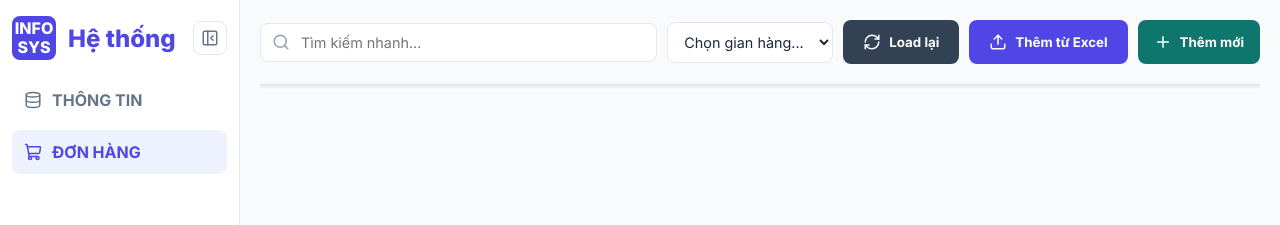
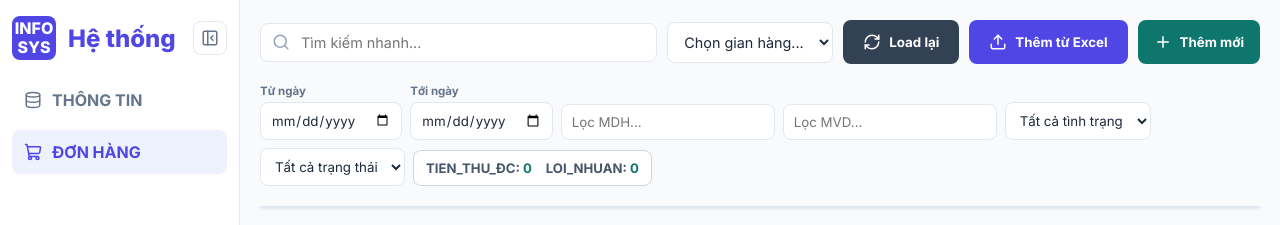
Before and after one commit to Quangh161t25/tony, a plain HTML site: page index.html in a window 1280 px wide. Both pictures are taken after a click on the element "ĐƠN HÀNG". Shown: the top 225 px of the page. Drawn offline with nearby package versions, Linux system fonts and the light colour scheme.

Commit message:
Add files via upload

```diff
--- a/app.js
+++ b/app.js
@@ -92,6 +92,7 @@ async function switchTab(tabName) {
     const addBtn = document.getElementById('addBtn');
     const truongFilter = document.getElementById('truongFilter');
     const storeFilter = document.getElementById('storeFilter');
+    const orderFilters = document.getElementById('orderFilters');
     const isThongTinModule = currentTab === 'THONG_TIN';
     const isDonHangModule = currentTab === 'DON_HANG';
     if (uploadBtn) {
@@ -106,6 +107,9 @@ async function switchTab(tabName) {
     }
     if (storeFilter) {
         storeFilter.style.display = isDonHangModule ? 'block' : 'none';
+    }
+    if (orderFilters) {
+        orderFilters.style.display = isDonHangModule ? 'flex' : 'none';
     }
     document.getElementById('searchInput').value = '';
     resetFilters();
@@ -144,6 +148,10 @@ async function fetchData() {
             return arr;
         });
         filteredData = currentTab === 'DON_HANG' ? getDonHangSummaryRows() : [...allData];
+        if (currentTab === 'DON_HANG') {
+            filteredData.sort((a, b) => parseDonHangDateTime(b[DON_HANG_INDEX.ngay_h]) - parseDonHangDateTime(a[DON_HANG_INDEX.ngay_h]));
+            updateDonHangSummary();
+        }
         populateFilters();
         renderHeaders();
         renderTable();
@@ -283,7 +291,7 @@ function populateFilters() {
 }
 
 function resetFilters() {
-    ['truongFilter', 'storeFilter'].forEach(id => {
+    ['truongFilter', 'storeFilter', 'orderDateFrom', 'orderDateTo', 'orderMdhFilter', 'orderMvdFilter', 'orderTinhTrangFilter', 'orderTrangThaiFilter'].forEach(id => {
         const el = document.getElementById(id);
         if (el) el.value = '';
     });
@@ -827,6 +835,14 @@ function filterTable() {
     const term = document.getElementById('searchInput').value.toLowerCase();
     const truong = (document.getElementById('truongFilter')?.value || '').toLowerCase();
     const store = (document.getElementById('storeFilter')?.value || '').toLowerCase();
+    const dateFrom = document.getElementById('orderDateFrom')?.value || '';
+    const dateTo = document.getElementById('orderDateTo')?.value || '';
+    const mdh = (document.getElementById('orderMdhFilter')?.value || '').toLowerCase();
+    const mvd = (document.getElementById('orderMvdFilter')?.value || '').toLowerCase();
+    const tinhTrang = (document.getElementById('orderTinhTrangFilter')?.value || '').toLowerCase();
+    const trangThai = (document.getElementById('orderTrangThaiFilter')?.value || '').toLowerCase();
+    const dateFromTime = dateFrom ? new Date(`${dateFrom}T00:00:00`).getTime() : 0;
+    const dateToTime = dateTo ? new Date(`${dateTo}T23:59:59`).getTime() : 0;
     const sourceData = currentTab === 'DON_HANG' ? getDonHangSummaryRows() : allData;
     filteredData = sourceData.filter(row => {
         const matchesSearch = currentTab === 'DON_HANG'
@@ -835,10 +851,31 @@ function filterTable() {
             : row.some(cell => String(cell).toLowerCase().includes(term));
         const matchesTruong = !truong || String(row[1] || '').toLowerCase().includes(truong);
         const matchesStore = currentTab !== 'DON_HANG' || !store || String(row[DON_HANG_INDEX.gian_hang] || '').toLowerCase().includes(store);
-        return matchesSearch && matchesTruong && matchesStore;
+        if (currentTab !== 'DON_HANG') return matchesSearch && matchesTruong && matchesStore;
+        const orderTime = parseDonHangDateTime(row[DON_HANG_INDEX.ngay_h]);
+        const matchesDateFrom = !dateFromTime || orderTime >= dateFromTime;
+        const matchesDateTo = !dateToTime || orderTime <= dateToTime;
+        const matchesMdh = !mdh || String(row[DON_HANG_INDEX.mdh] || '').toLowerCase().includes(mdh);
+        const matchesMvd = !mvd || String(row[DON_HANG_INDEX.mvd] || '').toLowerCase().includes(mvd);
+        const matchesTinhTrang = !tinhTrang || String(row[DON_HANG_INDEX.tinh_trang] || '').toLowerCase() === tinhTrang;
+        const matchesTrangThai = !trangThai || String(row[DON_HANG_INDEX.trang_thai] || '').toLowerCase() === trangThai;
+        return matchesSearch && matchesStore && matchesDateFrom && matchesDateTo && matchesMdh && matchesMvd && matchesTinhTrang && matchesTrangThai;
     });
+    if (currentTab === 'DON_HANG') {
+        filteredData.sort((a, b) => parseDonHangDateTime(b[DON_HANG_INDEX.ngay_h]) - parseDonHangDateTime(a[DON_HANG_INDEX.ngay_h]));
+        updateDonHangSummary();
+    }
     currentPage = 1;
     renderTable();
+}
+
+function updateDonHangSummary() {
+    const receivedTotal = filteredData.reduce((sum, row) => sum + parseMoney(row[DON_HANG_INDEX['tien_thu_đc']]), 0);
+    const profitTotal = filteredData.reduce((sum, row) => sum + parseMoney(row[DON_HANG_INDEX.loi_nhuan]), 0);
+    const receivedEl = document.getElementById('orderReceivedTotal');
+    const profitEl = document.getElementById('orderProfitTotal');
+    if (receivedEl) receivedEl.innerText = formatDisplayNumber(receivedTotal);
+    if (profitEl) profitEl.innerText = formatDisplayNumber(profitTotal);
 }
 
 async function handleFileUpload(event) {
@@ -900,6 +937,14 @@ function getDateOnly(dateTime) {
     return String(dateTime || '').slice(0, 10);
 }
 
+function parseDonHangDateTime(value) {
+    const raw = String(value || '').trim();
+    const match = raw.match(/^(\d{1,2})\/(\d{1,2})\/(\d{4})(?:\s+(\d{1,2}):(\d{2}))?/);
+    if (!match) return 0;
+    const [, day, month, year, hour = '0', minute = '0'] = match;
+    return new Date(Number(year), Number(month) - 1, Number(day), Number(hour), Number(minute)).getTime();
+}
+
 function normalizeOrderStatus(orderStatus, returnStatus) {
     const value = `${orderStatus || ''} ${returnStatus || ''}`.toLocaleUpperCase('vi');
     if (value.includes('HỦY') || value.includes('HUỶ')) return 'HỦY';
@@ -923,7 +968,7 @@ function buildDonHangRows(rows) {
         row[DON_HANG_INDEX.ngay] = getDateOnly(row[DON_HANG_INDEX.ngay_h]);
         row[DON_HANG_INDEX.mdh] = String(getExcelCell(source, 'Mã đơn hàng') || '').trim();
         row[DON_HANG_INDEX.mvd] = String(getExcelCell(source, 'Mã vận đơn') || '').trim();
-        row[DON_HANG_INDEX.tong_tien] = parseMoney(getExcelCell(source, 'Tổng số tiền được người bán trợ giá'));
+        row[DON_HANG_INDEX.tong_tien] = parseMoney(getExcelCell(source, 'Tổng số tiền Người mua thanh toán'));
         row[DON_HANG_INDEX['Phí cố định']] = parseMoney(getExcelCell(source, 'Phí cố định'));
         row[DON_HANG_INDEX['Phí Dịch Vụ']] = parseMoney(getExcelCell(source, 'Phí Dịch Vụ'));
         row[DON_HANG_INDEX['Phí xử lý giao dịch']] = parseMoney(getExcelCell(source, 'Phí xử lý giao dịch'));
--- a/index.html
+++ b/index.html
@@ -75,6 +75,27 @@
                     </button>
                     <input type="file" id="fileInput" hidden multiple accept=".xlsx, .xls, .csv" onchange="handleFileUpload(event)">
                 </div>
+                <div id="orderFilters" class="order-filters">
+                    <label><span>Từ ngày</span><input id="orderDateFrom" type="date" onchange="filterTable()"></label>
+                    <label><span>Tới ngày</span><input id="orderDateTo" type="date" onchange="filterTable()"></label>
+                    <input id="orderMdhFilter" type="text" placeholder="Lọc MDH..." oninput="filterTable()">
+                    <input id="orderMvdFilter" type="text" placeholder="Lọc MVD..." oninput="filterTable()">
+                    <select id="orderTinhTrangFilter" onchange="filterTable()">
+                        <option value="">Tất cả tình trạng</option>
+                        <option value="HỦY">HỦY</option>
+                        <option value="HOÀN TRẢ">HOÀN TRẢ</option>
+                        <option value="HOÀN THÀNH">HOÀN THÀNH</option>
+                    </select>
+                    <select id="orderTrangThaiFilter" onchange="filterTable()">
+                        <option value="">Tất cả trạng thái</option>
+                        <option value="HỦY">HỦY</option>
+                        <option value="HOÀN THÀNH">HOÀN THÀNH</option>
+                    </select>
+                    <div class="order-summary">
+                        <span>TIEN_THU_ĐC: <strong id="orderReceivedTotal">0</strong></span>
+                        <span>LOI_NHUAN: <strong id="orderProfitTotal">0</strong></span>
+                    </div>
+                </div>
             </div>
 
             <div class="table-wrapper" id="tableWrapper">
--- a/styles.css
+++ b/styles.css
@@ -77,6 +77,50 @@
             margin-bottom: 20px;
             gap: 20px;
             flex-wrap: wrap;
+        }
+
+        .order-filters {
+            display: none;
+            width: 100%;
+            align-items: end;
+            gap: 8px;
+            flex-wrap: wrap;
+        }
+
+        .order-filters label {
+            display: grid;
+            gap: 4px;
+            color: #64748b;
+            font-size: 0.72rem;
+            font-weight: 700;
+        }
+
+        .order-filters input,
+        .order-filters select {
+            min-width: 138px;
+            padding: 9px 10px;
+            border: 1px solid var(--border);
+            border-radius: 8px;
+            background: #fff;
+            color: var(--text);
+            outline: none;
+        }
+
+        .order-summary {
+            display: flex;
+            align-items: center;
+            gap: 14px;
+            padding: 9px 12px;
+            border: 1px solid #cbd5e1;
+            border-radius: 8px;
+            background: #fff;
+            color: #475569;
+            font-size: 0.82rem;
+            font-weight: 700;
+        }
+
+        .order-summary strong {
+            color: #0f766e;
         }
 
         h1 {
```
